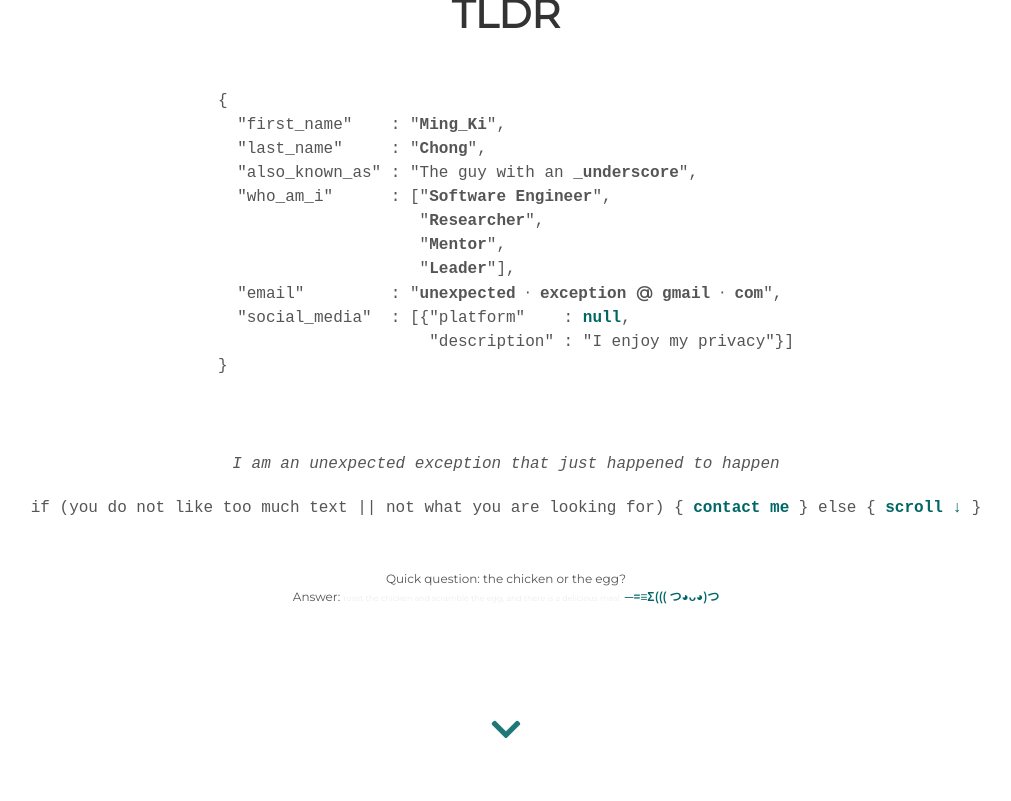
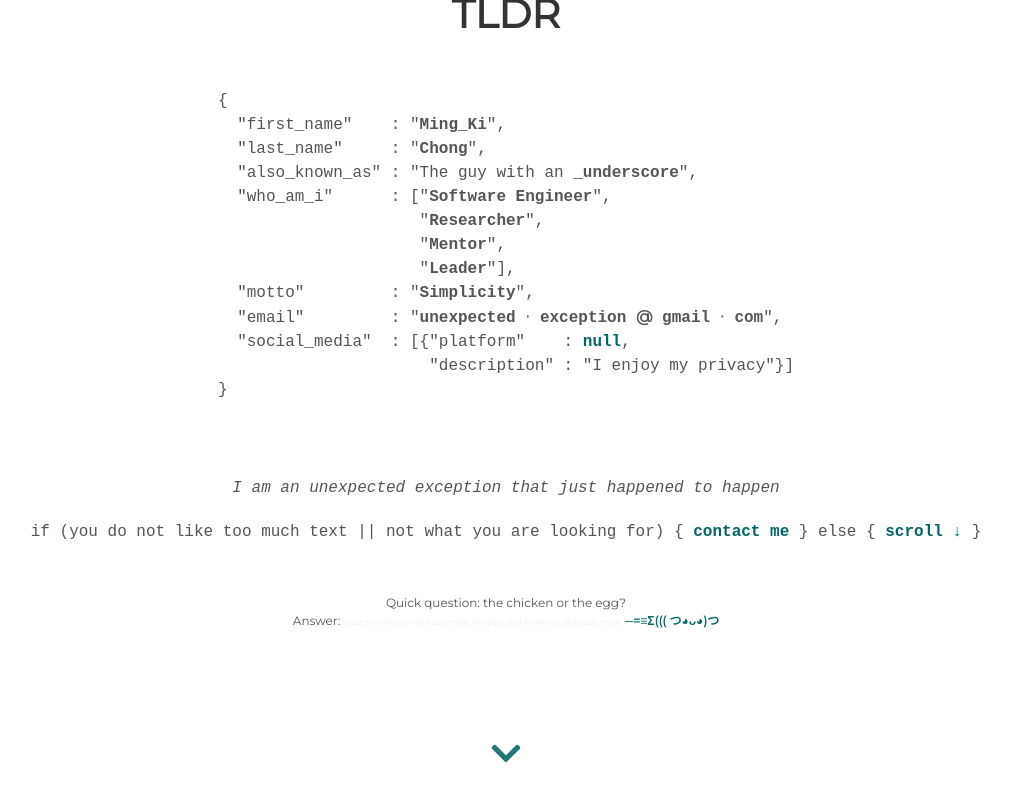
Before and after one commit to mingkichong/mingkichong.github.io, a Jekyll site: the page built from index.html, in a window 1280 px wide and 900 px high, scrolled down 991 px. Shown: the top 801 px of the window, without its empty margins (134-1145 px from the left). Built offline with Jekyll 4.4.1, drawn with Linux system fonts in a browser that asks for light colours.

Commit message:
add motto to json summary

```diff
--- a/_includes/summary.html
+++ b/_includes/summary.html
@@ -15,6 +15,7 @@
                      "<strong>Researcher</strong>",
                      "<strong>Mentor</strong>",
                      "<strong>Leader</strong>"],
+  "motto"         : "<strong>Simplicity</strong>",
   "email"         : "<strong>unexpected</strong> &#8901; <strong>exception</strong> <span class="summary_at">&#64;</span> <strong>gmail</strong> &#8901; <strong>com</strong>",
   "social_media"  : [{"platform"    : <strong><span id="about_link"><a><span class="tooltip">null<span class="tooltiptext"><div style="margin-bottom:5px;">¯\(°_o)/¯</div><div>not null if you consider LinkedIn</div><div>as a social media platform</div></span></span></a></span></strong>,
                       "description" : "I enjoy my privacy"}]
```
